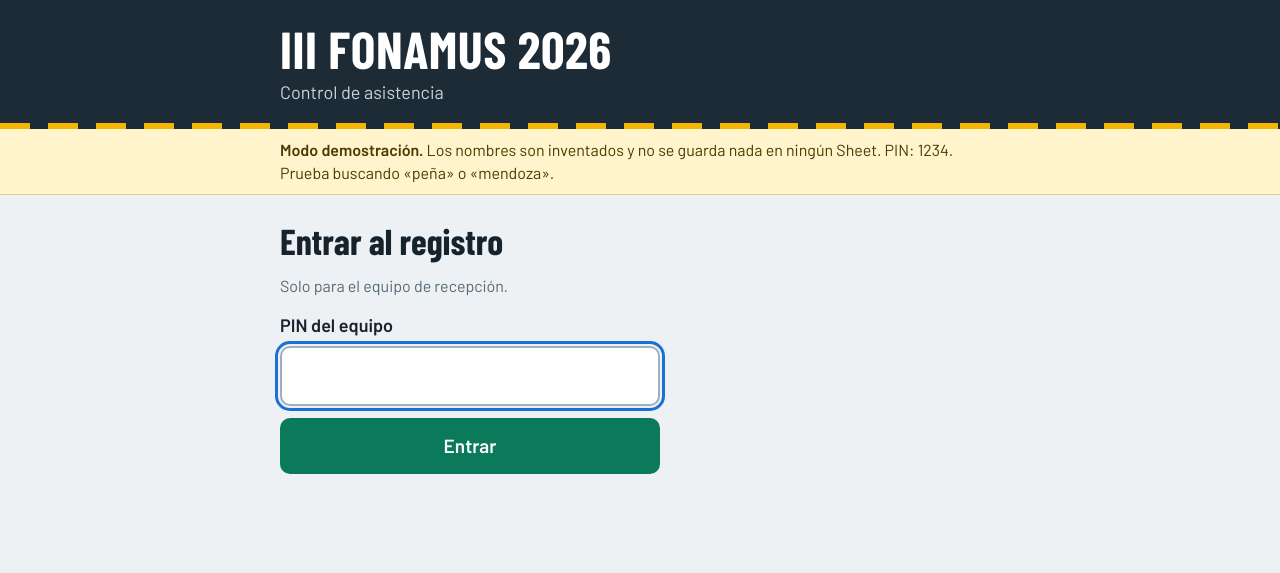
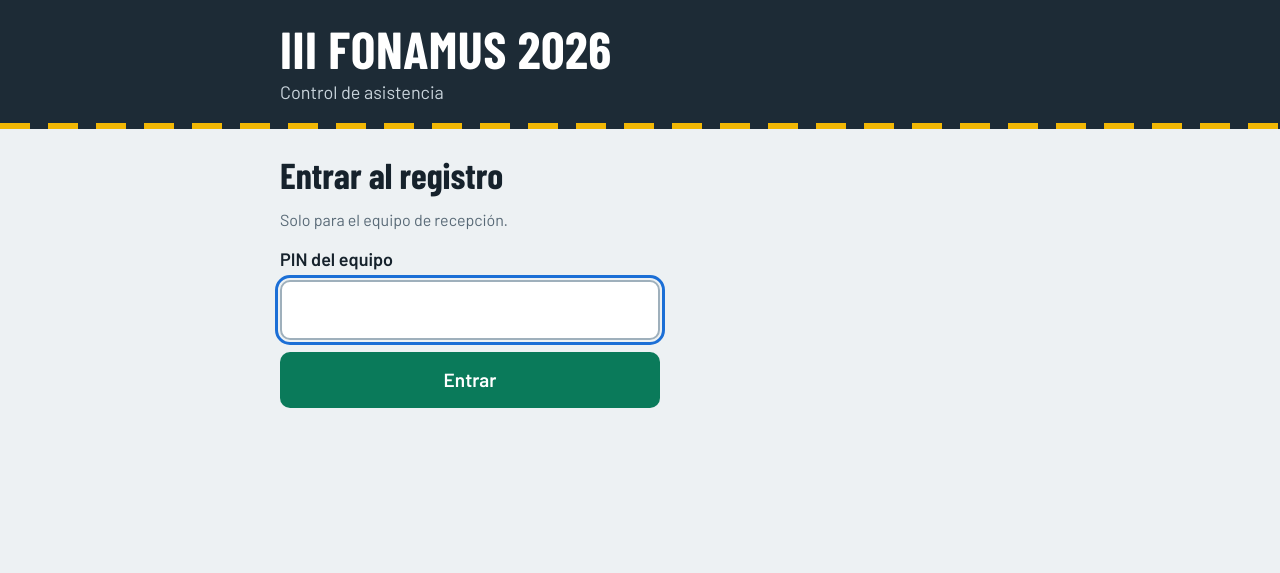
Before and after one commit to promovilidad-mtc/asistencia-fonamus, a plain HTML site: page index.html in a window 1280 px wide. Drawn offline with nearby package versions, Linux system fonts and the light colour scheme.

Commit message:
Add files via upload

```diff
--- a/index.html
+++ b/index.html
@@ -254,7 +254,7 @@ const CONFIG = {
   EVENTO: 'III FONAMUS 2026',
   SUBTITULO: 'Control de asistencia',
   FECHA_LUGAR: '',              // Opcional. Ejemplo: '12 de noviembre, Lima'
-  API_URL: '',                  // Pega aquí la URL de la aplicación web de Apps Script. Vacío = modo demostración.
+  API_URL: 'https://script.google.com/macros/s/AKfycby045t1qMK-xxdF2nN-25g7UGFlsWGKscm8SqSmC1oIpX5uAf8HmTtSPRW3lvd2q2NZ/exec',                  // Pega aquí la URL de la aplicación web de Apps Script. Vacío = modo demostración.
   REFRESCO_LISTA_SEG: 20,       // Cada cuántos segundos se actualiza la lista de asistencia.
   PDF_CONFIRMACION: false,      // true: el PDF agrega la columna "Estado de confirmación" (necesita la versión nueva de Code.gs).
   PDF_HORA: false,              // true: el PDF de asistentes agrega la hora de llegada de cada persona.
```
